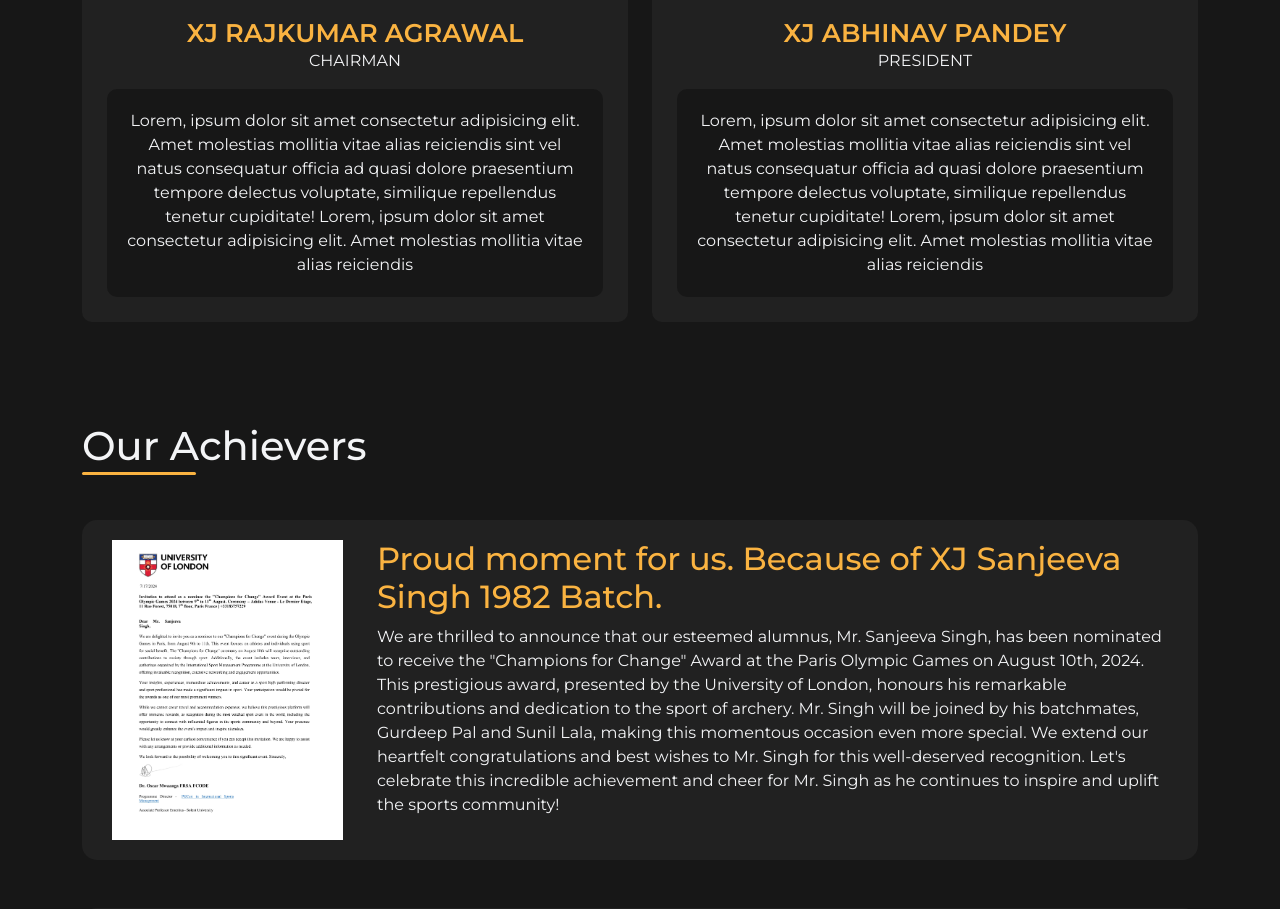
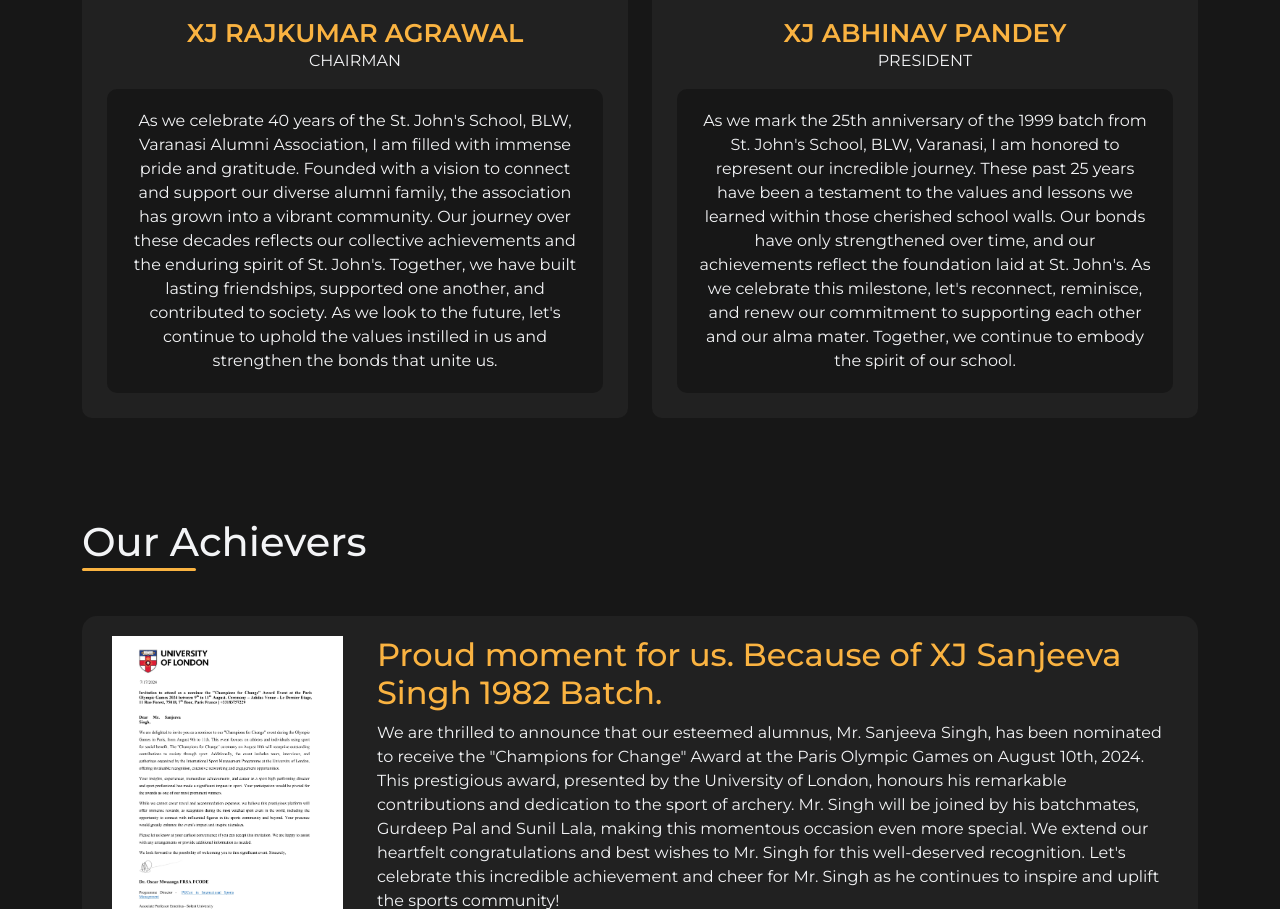
Before and after one commit to PriyeshRai369/sjsaa, a React (Vite) app: page / in a window 1280 px wide. Shown: the part 5061-5970 px from the top of the page. Built offline with nearby package versions, Linux system fonts and the light colour scheme; some icons are missing; a web font is replaced by a local one.

Commit message:
update message

```diff
--- a/src/components/MessageForAlumni/MessageForAlumni.jsx
+++ b/src/components/MessageForAlumni/MessageForAlumni.jsx
@@ -19,8 +19,16 @@ export default function MessageForAlumni() {
               </div>
               <div className="theirMessage">
                 <p>
-                    Lorem, ipsum dolor sit amet consectetur adipisicing elit. Amet molestias mollitia vitae alias reiciendis sint vel natus consequatur officia ad quasi dolore praesentium tempore delectus voluptate, similique repellendus tenetur cupiditate!
-                    Lorem, ipsum dolor sit amet consectetur adipisicing elit. Amet molestias mollitia vitae alias reiciendis
+                  As we celebrate 40 years of the St. John's School, BLW,
+                  Varanasi Alumni Association, I am filled with immense pride
+                  and gratitude. Founded with a vision to connect and support
+                  our diverse alumni family, the association has grown into a
+                  vibrant community. Our journey over these decades reflects our
+                  collective achievements and the enduring spirit of St. John's.
+                  Together, we have built lasting friendships, supported one
+                  another, and contributed to society. As we look to the future,
+                  let's continue to uphold the values instilled in us and
+                  strengthen the bonds that unite us.
                 </p>
               </div>
             </div>
@@ -38,8 +46,16 @@ export default function MessageForAlumni() {
               </div>
               <div className="theirMessage">
                 <p>
-                    Lorem, ipsum dolor sit amet consectetur adipisicing elit. Amet molestias mollitia vitae alias reiciendis sint vel natus consequatur officia ad quasi dolore praesentium tempore delectus voluptate, similique repellendus tenetur cupiditate!
-                    Lorem, ipsum dolor sit amet consectetur adipisicing elit. Amet molestias mollitia vitae alias reiciendis
+                  As we mark the 25th anniversary of the 1999 batch from St.
+                  John's School, BLW, Varanasi, I am honored to represent our
+                  incredible journey. These past 25 years have been a testament
+                  to the values and lessons we learned within those cherished
+                  school walls. Our bonds have only strengthened over time, and
+                  our achievements reflect the foundation laid at St. John's. As
+                  we celebrate this milestone, let's reconnect, reminisce, and
+                  renew our commitment to supporting each other and our alma
+                  mater. Together, we continue to embody the spirit of our
+                  school.
                 </p>
               </div>
             </div>
```
